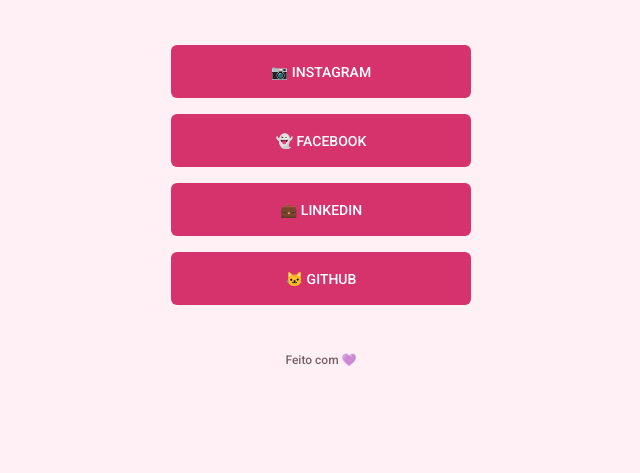
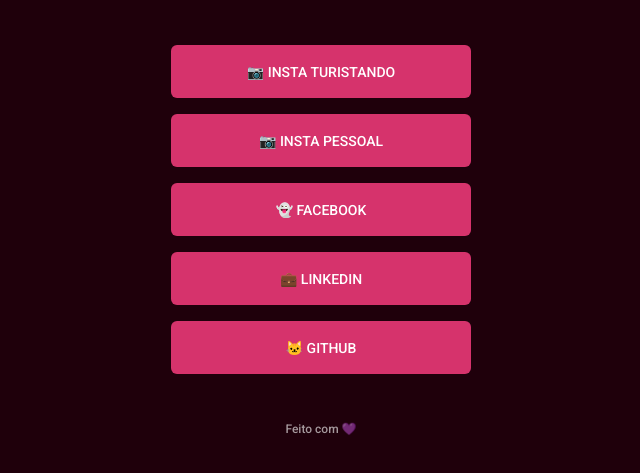
Before and after one commit to Talita-u-u/maratona-explorer-2, a plain HTML site: page index.html in a window 1280 px wide. Shown: the part 261-734 px from the top of the page, without its empty margins (319-959 px from the left). Drawn offline with Linux system fonts and the light colour scheme.

Commit message:
Criação do novo botão

```diff
--- a/index.html
+++ b/index.html
@@ -12,7 +12,7 @@
     <link rel="stylesheet" href="./styles.css"/>
   </head>
 
-  <body class="pink">
+  <body class="dark-pink">
 
     <div class="container">
 
@@ -24,8 +24,12 @@
 
      <ul>
       <li>
+       <a href="https://www.instagram.com/turistandonomeubairro/"
+       target="_blank">📷 Insta turistando</a>
+      </li>
+      <li>
        <a href="https://www.instagram.com/talita_u_u/"
-       target="_blank">📷 Instagram </a>
+       target="_blank">📷 Insta Pessoal</a>
       </li>
       <li>
         <a href="https://www.facebook.com/talita.borges.750/"
```
